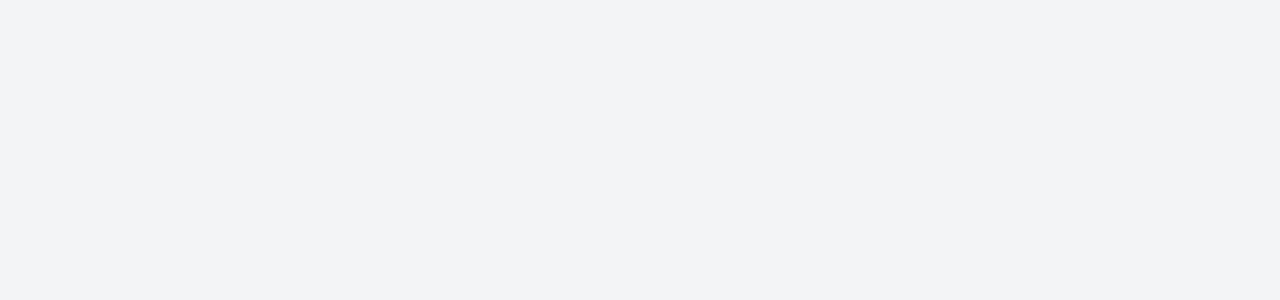
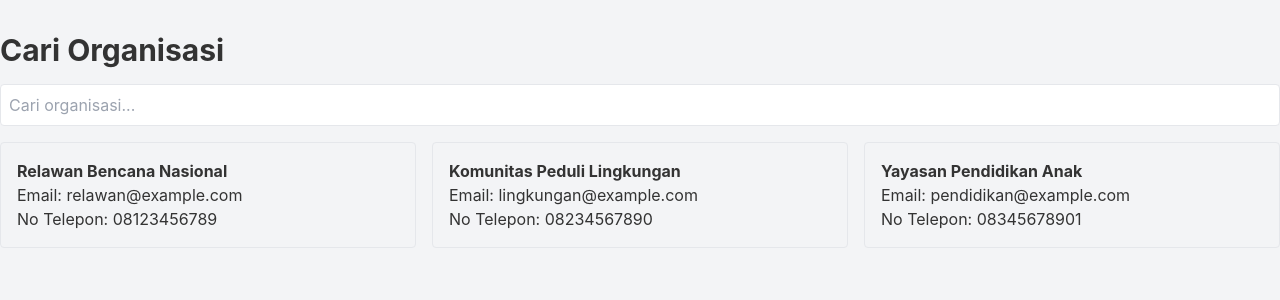
Before and after one commit to vaniameliaTI/Aksi-Relawan, a Vue app in the folder Front/: page /organisasi in a window 1280 px wide. Before the commit this address had no page. Shown: the top 300 px of the page. Built offline with nearby package versions, Linux system fonts and the light colour scheme.

Commit message:
Menambah cari organisasi

```diff
--- a/Front/src/components/NavBar.vue
+++ b/Front/src/components/NavBar.vue
@@ -7,9 +7,9 @@ const authMode = ref('login');
 
 const navItems = [
   { name: 'Beranda', path: '/' },
-  { name: 'Cari Aktivitas', path: '#about' },
-  { name: 'Cari Organisasi', path: '#kategori' },
-  { name: 'Tentang Kami', path: '#kontak' }
+  { name: 'Cari Aktivitas', path: '/aktivitas' },
+  { name: 'Cari Organisasi', path: '/organisasi' },
+  { name: 'Tentang Kami', path: '/tentang' }
 ];
 
 const openLoginModal = () => {
@@ -39,14 +39,14 @@ const handleLoginSuccess = () => {
 
       <!-- Navigation Links -->
       <div class="hidden md:flex space-x-8">
-        <a
+        <router-link
           v-for="item in navItems"
           :key="item.name"
-          :href="item.path"
+          :to="item.path"
           class="text-gray-700 hover:text-blue-900 transition-colors"
         >
           {{ item.name }}
-        </a>
+        </router-link>
       </div>
 
       <!-- Login/Register Buttons -->
--- /dev/null
+++ b/Front/src/components/OrganisasiPage.vue
@@ -0,0 +1,63 @@
+<template>
+  <div class="container mx-auto py-8">
+    <h1 class="text-3xl font-bold mb-4">Cari Organisasi</h1>
+    <input
+      v-model="searchQuery"
+      type="text"
+      placeholder="Cari organisasi..."
+      class="border rounded p-2 mb-4 w-full"
+    />
+    <div v-if="loading" class="text-center">Loading...</div>
+    <div v-if="!loading && organizations.length === 0" class="text-center">No organizations found.</div>
+    <div v-if="!loading && organizations.length > 0" class="grid grid-cols-1 md:grid-cols-2 lg:grid-cols-3 gap-4">
+      <div v-for="org in filteredOrganizations" :key="org.id" class="border rounded p-4">
+        <h2 class="font-bold">{{ org.nama }}</h2>
+        <p>Email: {{ org.email }}</p>
+        <p>No Telepon: {{ org.no_telp }}</p>
+      </div>
+    </div>
+  </div>
+</template>
+
+<script setup>
+import { ref, onMounted, computed } from 'vue';
+
+const searchQuery = ref('');
+const organizations = ref([]);
+const loading = ref(true);
+
+const fetchOrganizations = () => {
+  // Mock data langsung di frontend
+  organizations.value = [
+    {
+      id: 1,
+      nama: 'Relawan Bencana Nasional',
+      email: 'relawan@example.com',
+      no_telp: '08123456789'
+    },
+    {
+      id: 2,
+      nama: 'Komunitas Peduli Lingkungan',
+      email: 'lingkungan@example.com',
+      no_telp: '08234567890'
+    },
+    {
+      id: 3,
+      nama: 'Yayasan Pendidikan Anak',
+      email: 'pendidikan@example.com',
+      no_telp: '08345678901'
+    }
+  ];
+  loading.value = false;
+};
+
+const filteredOrganizations = computed(() => {
+  return organizations.value.filter(org => org.nama.toLowerCase().includes(searchQuery.value.toLowerCase()));
+});
+
+onMounted(fetchOrganizations);
+</script>
+
+<style scoped>
+/* Add any specific styles for the organization page here */
+</style>
--- a/Front/src/router/index.js
+++ b/Front/src/router/index.js
@@ -1,11 +1,17 @@
 import { createRouter, createWebHistory } from 'vue-router';
 import Home from '../components/Home.vue';
+import OrganisasiPage from '../components/OrganisasiPage.vue';
 
 const routes = [
   {
     path: '/',
     name: 'Home',
     component: Home
+  },
+  {
+    path: '/organisasi',
+    name: 'Organisasi',
+    component: OrganisasiPage
   }
 ];
 
```
